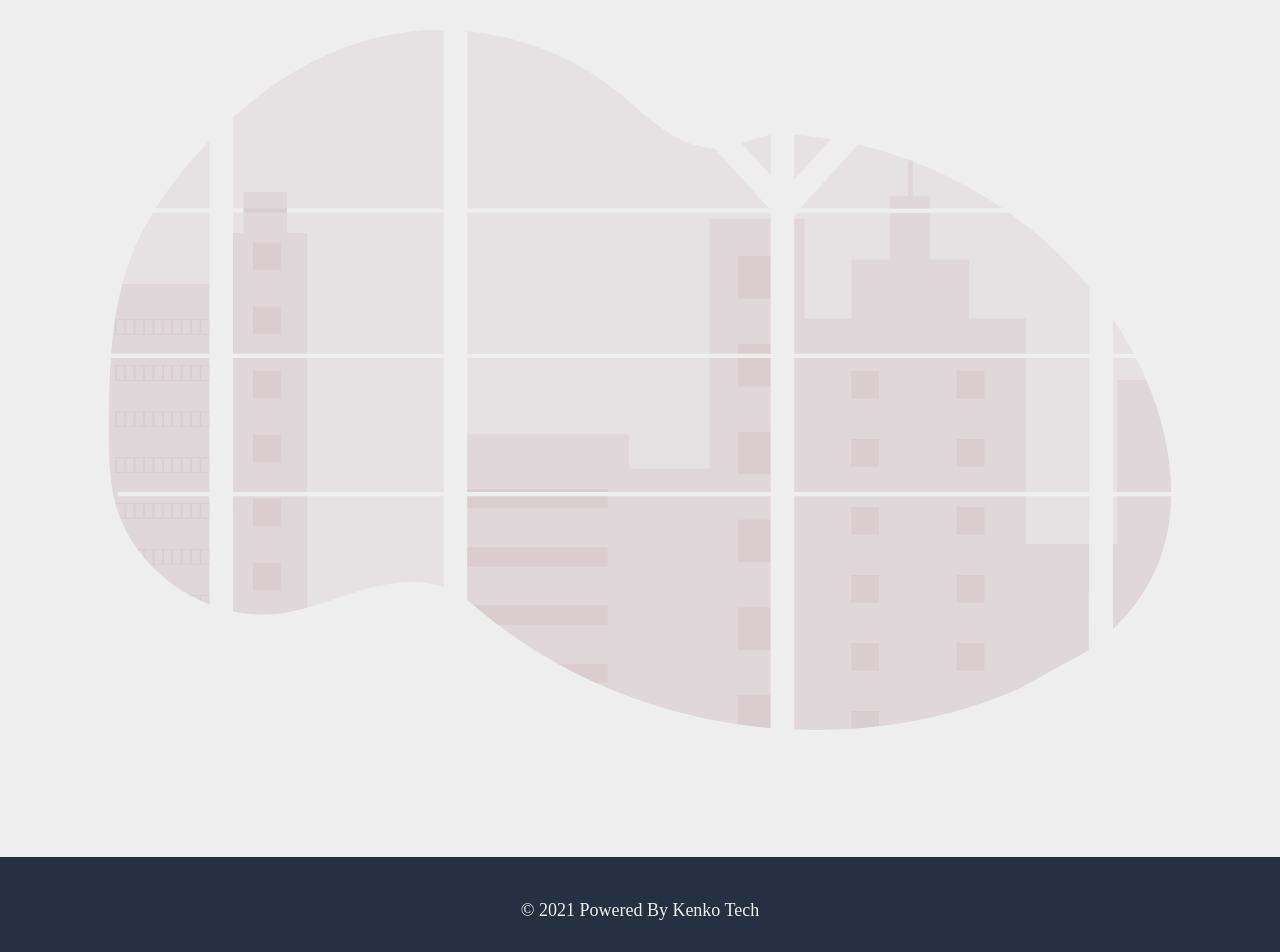
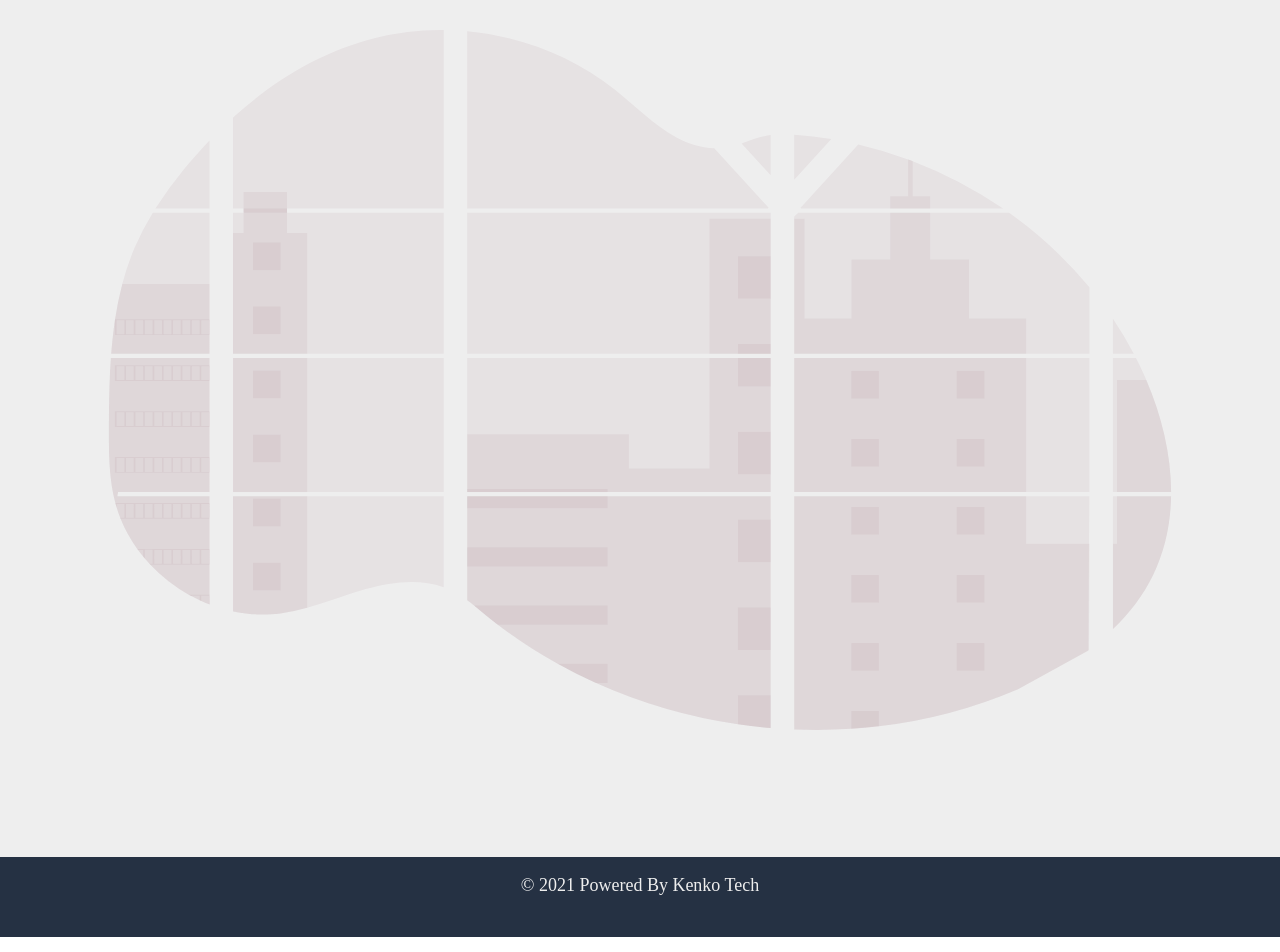
Before and after one commit to 1adityas/HMS, a React (Create React App) app: page / in a window 1280 px wide. Shown: the top 952 px of the page. Built offline with nearby package versions, Linux system fonts and the light colour scheme.

Commit message:
fotter js

```diff
--- a/src/components/footer.js
+++ b/src/components/footer.js
@@ -22,7 +22,7 @@ export default function Footer() {
       <div className= "bottom-nav">
     <BottomNavigation
     style={{ 'position':'relative',
-    'bottom':'0', 'height':'105px'}}
+    'bottom':'0', 'height':'80px'}}
       value={value}
       onChange={(event, newValue) => {
         setValue(newValue);
@@ -34,7 +34,7 @@ export default function Footer() {
       {/* <BottomNavigationAction label="Favorites" icon={<FavoriteIcon />} />
       <BottomNavigationAction label="Nearby" icon={<LocationOnIcon />} /> */}
       <div style={{
-                    'padding':'40px',
+                    'padding':'15px',
                     'color': "#EEEEEE",
                     'text-align': "center",
                     'font': "normal normal normal 18px/27px Poppins",
```
